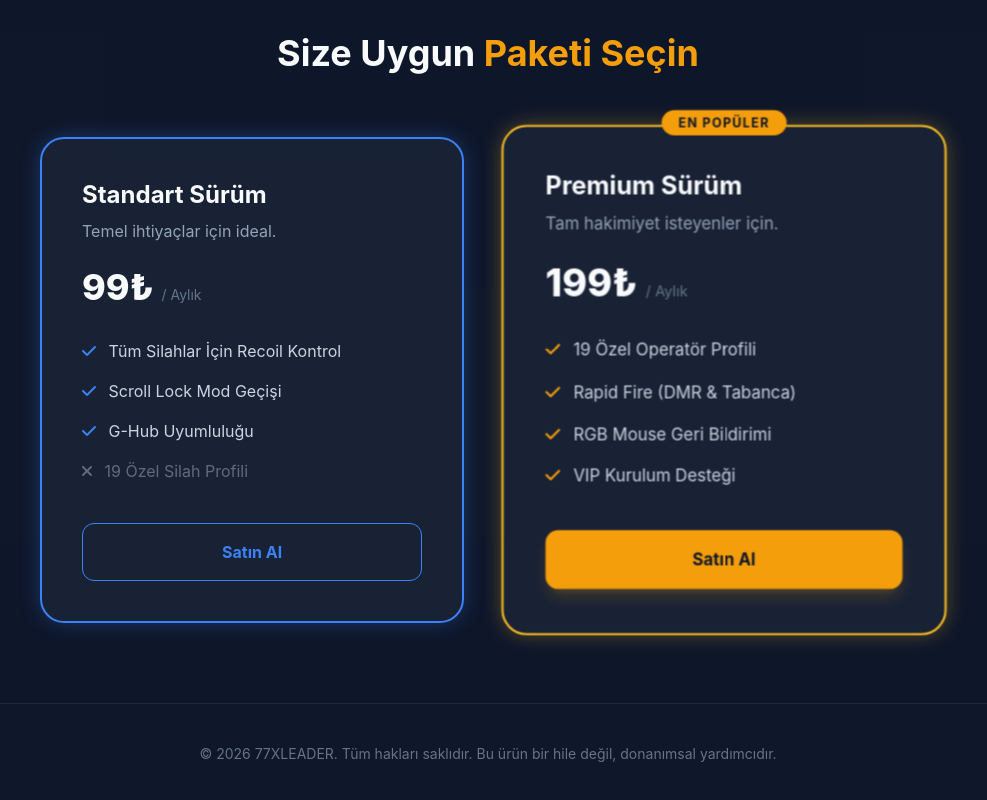
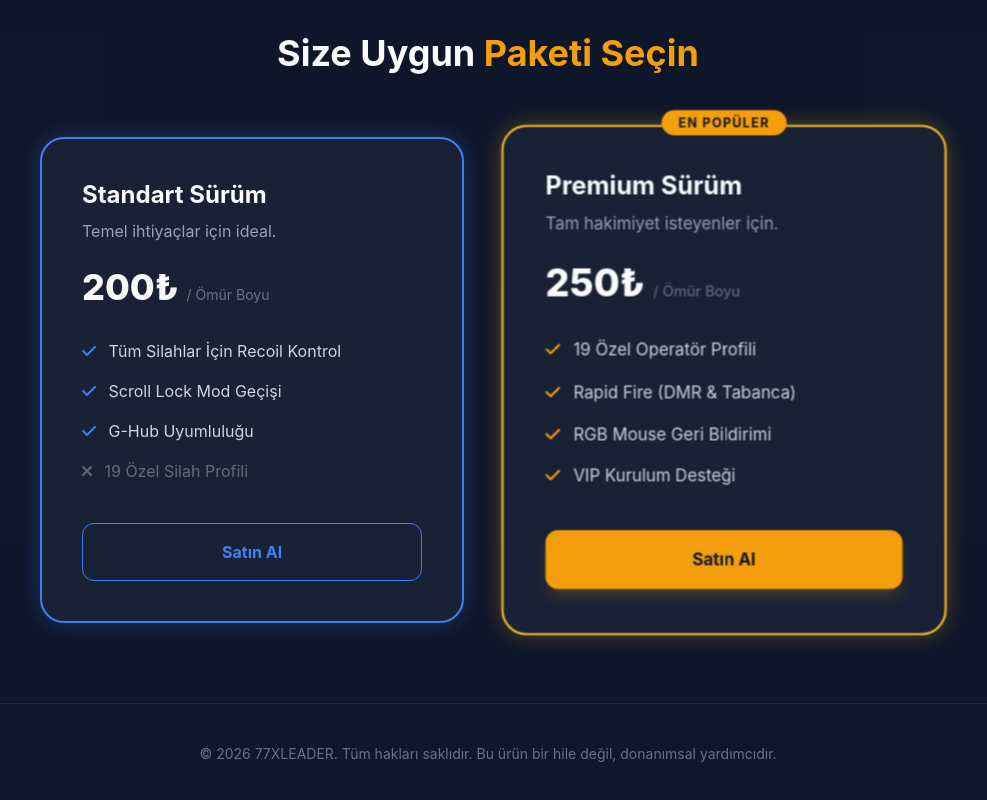
Before and after one commit to 77xLeader/77xleader, a plain HTML site: page index.html in a window 1280 px wide. Shown: the part 983-1783 px from the top of the page, without its empty margins (152-1139 px from the left). Drawn offline with nearby package versions, Linux system fonts and the light colour scheme.

Commit message:
Update index.html

```diff
--- a/index.html
+++ b/index.html
@@ -74,7 +74,7 @@
                 <div class="glass p-10 rounded-3xl std-border relative">
                     <h3 class="text-2xl font-bold mb-2">Standart Sürüm</h3>
                     <p class="text-slate-400 mb-6">Temel ihtiyaçlar için ideal.</p>
-                    <div class="text-4xl font-extrabold mb-8">99₺ <span class="text-sm text-slate-500 font-normal">/ Aylık</span></div>
+                    <div class="text-4xl font-extrabold mb-8">200₺ <span class="text-sm text-slate-500 font-normal">/ Ömür Boyu </span></div>
                     <ul class="space-y-4 mb-10 text-slate-300">
                         <li><i class="fas fa-check text-blue-500 mr-2"></i> Tüm Silahlar İçin Recoil Kontrol</li>
                         <li><i class="fas fa-check text-blue-500 mr-2"></i> Scroll Lock Mod Geçişi</li>
@@ -88,7 +88,7 @@
                     <div class="absolute -top-4 left-1/2 -translate-x-1/2 bg-amber-500 text-slate-900 px-4 py-1 rounded-full text-xs font-bold uppercase tracking-widest">En Popüler</div>
                     <h3 class="text-2xl font-bold mb-2">Premium Sürüm</h3>
                     <p class="text-slate-400 mb-6">Tam hakimiyet isteyenler için.</p>
-                    <div class="text-4xl font-extrabold mb-8">199₺ <span class="text-sm text-slate-500 font-normal">/ Aylık</span></div>
+                    <div class="text-4xl font-extrabold mb-8">250₺ <span class="text-sm text-slate-500 font-normal">/ Ömür Boyu</span></div>
                     <ul class="space-y-4 mb-10 text-slate-300">
                         <li><i class="fas fa-check text-amber-500 mr-2"></i> 19 Özel Operatör Profili</li>
                         <li><i class="fas fa-check text-amber-500 mr-2"></i> Rapid Fire (DMR & Tabanca)</li>
```
